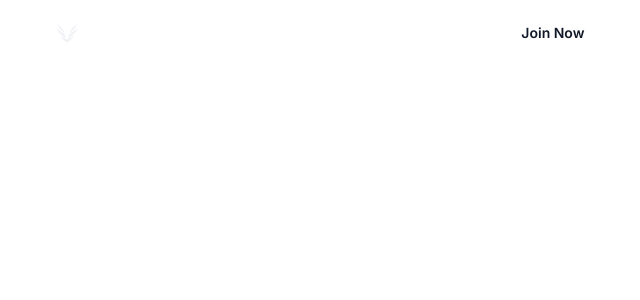
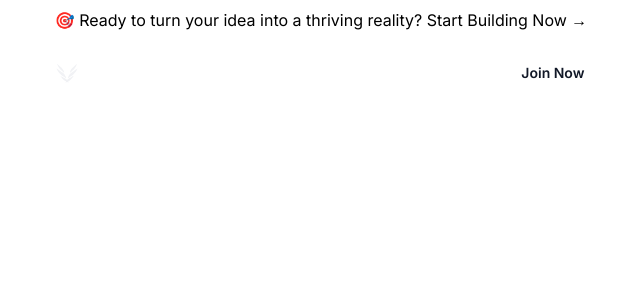
Before and after one commit to RuthlessDove/startup-directory, a Next.js app: page / in a window 1280 px wide. Shown: the top 300 px of the page, without its empty margins (319-959 px from the left). Built offline with nearby package versions, Linux system fonts and the light colour scheme.

Commit message:
Add Banner and Hero sections: replace Navbar in Home component with new layout sections

```diff
--- a/app/page.tsx
+++ b/app/page.tsx
@@ -1,9 +1,12 @@
-import Navbar from "@/components/Navbar";
+// Sections
+import Hero from "@/sections/Hero";
+import Banner from "@/sections/Banner";
 
 export default function Home() {
   return (
     <>
-      <Navbar />
+      <Banner />
+      <Hero />
     </>
   );
 }
--- /dev/null
+++ b/sections/Banner.tsx
@@ -0,0 +1,16 @@
+import React from "react";
+
+const Banner = () => {
+  return (
+    <div className="bg-white py-2">
+      <div className="flex gap-2 justify-center">
+        <p className="font-main text-center">
+          🎯 Ready to turn your idea into a thriving reality?{" "}<span className="font-bold">Start Building Now &#8594;</span>
+        </p>
+
+      </div>
+    </div>
+  );
+};
+
+export default Banner;
```
